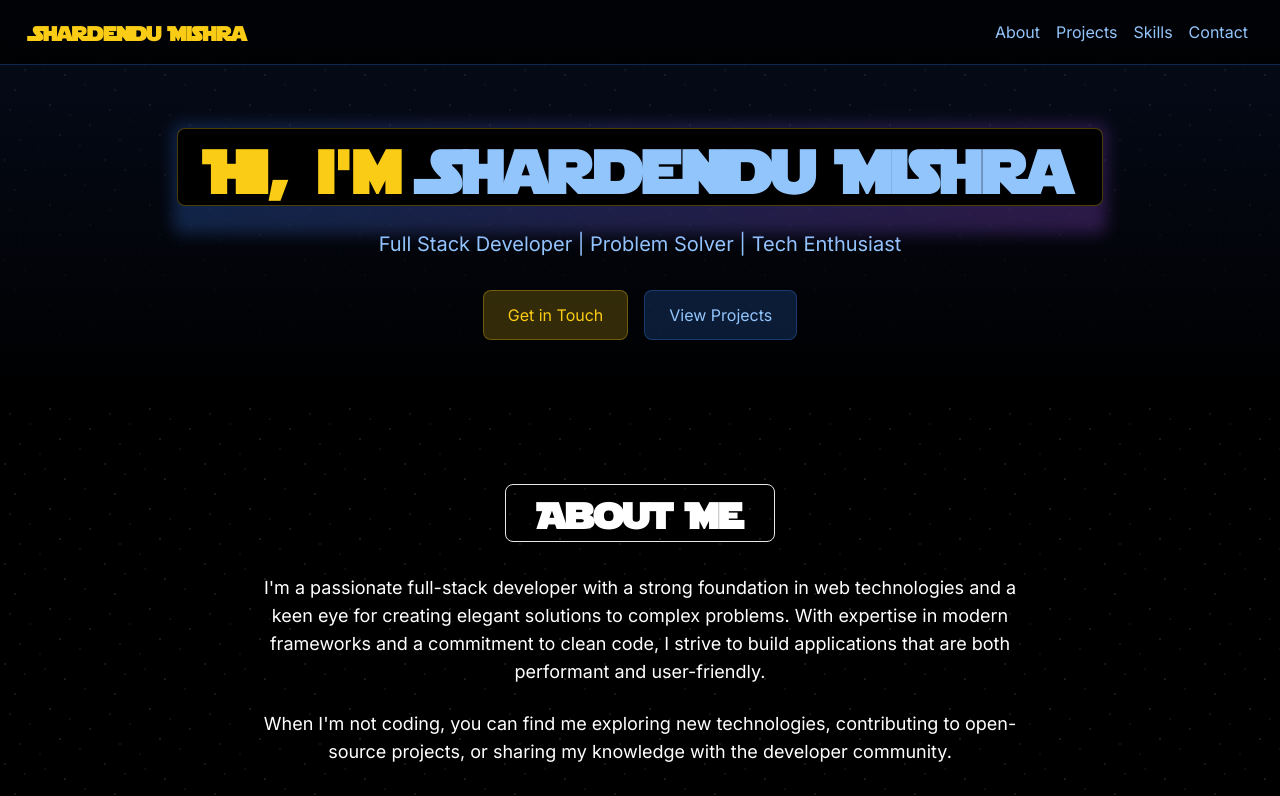
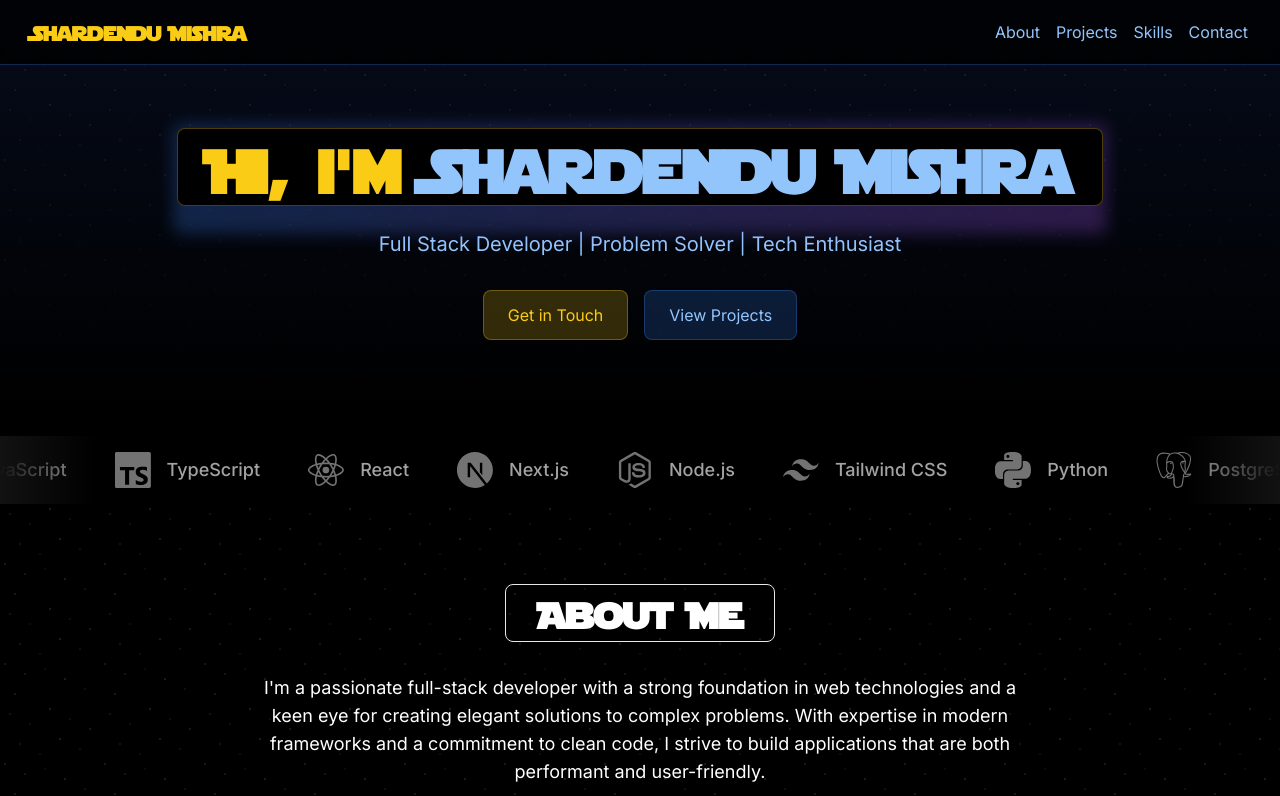
Before and after one commit to Dumbledorithm/portfolio, a Next.js app: page / in a window 1280 px wide. Shown: the top 796 px of the page. Built offline with nearby package versions, Linux system fonts and the light colour scheme.

Commit message:
added skills marquee

```diff
--- a/package.json
+++ b/package.json
@@ -17,6 +17,7 @@
     "nodemailer": "^7.0.3",
     "react": "^18.2.0",
     "react-dom": "^18.2.0",
+    "react-icons": "^5.5.0",
     "typescript": "^5.0.0"
   },
   "devDependencies": {
--- a/src/app/globals.css
+++ b/src/app/globals.css
@@ -77,6 +77,16 @@ body {
   }
 }
 
+@layer utilities {
+  @keyframes marquee {
+    0% { transform: translateX(0%); }
+    100% { transform: translateX(-50%); }
+  }
+  .animate-marquee {
+    animation: marquee 40s linear infinite;
+  }
+}
+
 .float {
   animation: float 3s ease-in-out infinite;
 }
--- a/src/app/page.tsx
+++ b/src/app/page.tsx
@@ -5,6 +5,7 @@ import About from '@/components/About'
 import Projects from '@/components/Projects'
 import Skills from '@/components/Skills'
 import Contact from '@/components/Contact'
+import SkillsMarquee from '@/components/SkillsMarquee'
 
 export default function Home() {
   return (
@@ -73,6 +74,7 @@ export default function Home() {
       </section>
 
       {/* Other Sections */}
+      <SkillsMarquee/>
       <About />
       <Projects />
       <Skills />
--- /dev/null
+++ b/src/components/SkillsMarquee.tsx
@@ -0,0 +1,49 @@
+
+
+import React from 'react';
+import { SiJavascript, SiTypescript, SiReact, SiNextdotjs, SiNodedotjs, SiPython, SiPostgresql, SiMongodb, SiTailwindcss, SiGit } from 'react-icons/si';
+
+// 1. Define the type for a single skill object
+interface Skill {
+  name: string;
+  icon: React.ReactNode; // React.ReactNode can be any valid JSX
+}
+
+// 2. Define your skills array with the Skill type
+const skills: Skill[] = [
+  { name: 'JavaScript', icon: <SiJavascript /> },
+  { name: 'TypeScript', icon: <SiTypescript /> },
+  { name: 'React', icon: <SiReact /> },
+  { name: 'Next.js', icon: <SiNextdotjs /> },
+  { name: 'Node.js', icon: <SiNodedotjs /> },
+  { name: 'Tailwind CSS', icon: <SiTailwindcss /> },
+  { name: 'Python', icon: <SiPython /> },
+  { name: 'PostgreSQL', icon: <SiPostgresql /> },
+  { name: 'MongoDB', icon: <SiMongodb /> },
+  { name: 'Git', icon: <SiGit /> },
+];
+
+const SkillsMarquee: React.FC = () => {
+  // 3. Duplicate the skills array to create a seamless loop
+  const extendedSkills = [...skills, ...skills];
+
+  return (
+    <div className="relative w-full overflow-hidden group mt-8">
+      {/* Gradient fades on the edges */}
+      <div className="absolute inset-y-0 left-0 w-24 bg-gradient-to-r from-[#121212] to-transparent z-10"></div>
+      <div className="absolute inset-y-0 right-0 w-24 bg-gradient-to-l from-[#121212] to-transparent z-10"></div>
+
+      {/* The scrolling container */}
+      <div className="flex animate-marquee group-hover:[animation-play-state:paused] whitespace-nowrap py-4">
+        {extendedSkills.map((skill, index) => (
+          <div key={index} className="flex items-center mx-6">
+            <span className="text-4xl text-neutral-500">{skill.icon}</span>
+            <span className="ml-4 text-lg font-medium text-neutral-400">{skill.name}</span>
+          </div>
+        ))}
+      </div>
+    </div>
+  );
+};
+
+export default SkillsMarquee;
```
Also changed, not shown: 1 other file (tests, documents, lock files or other folders).
